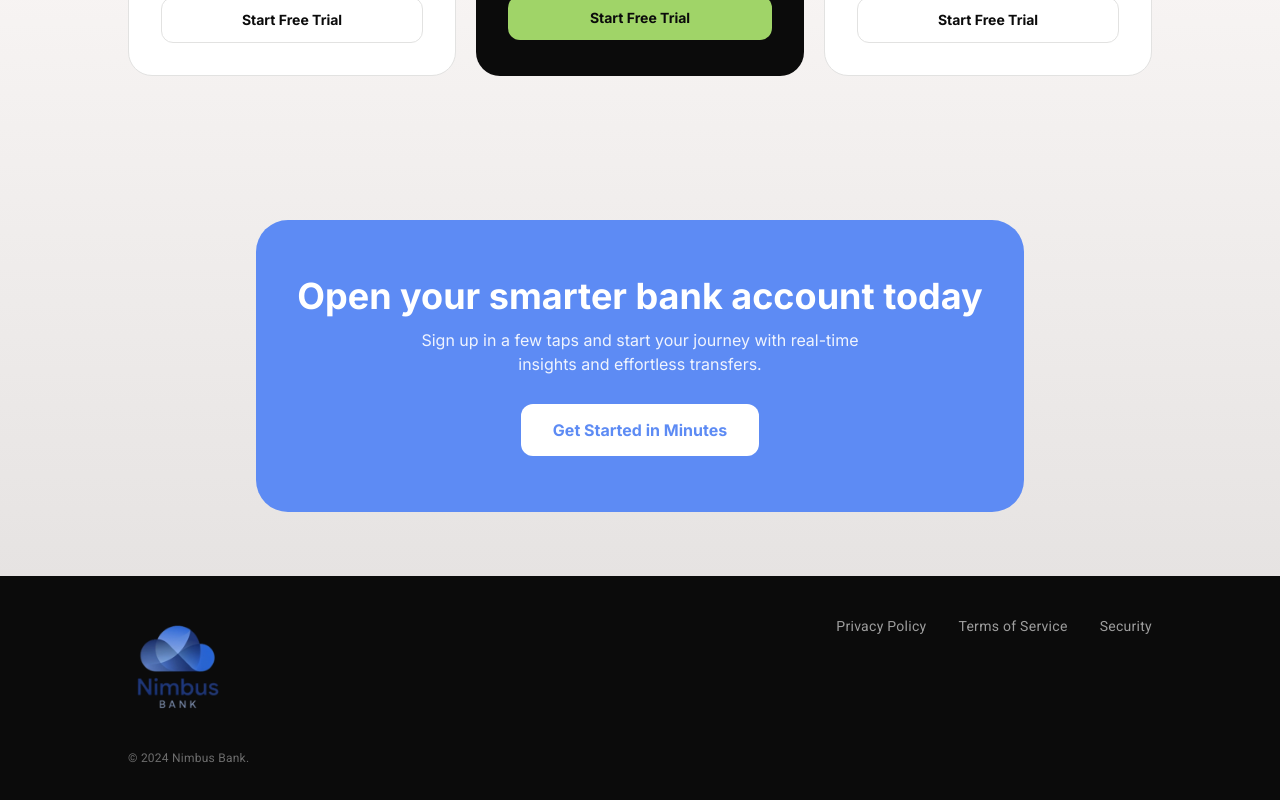
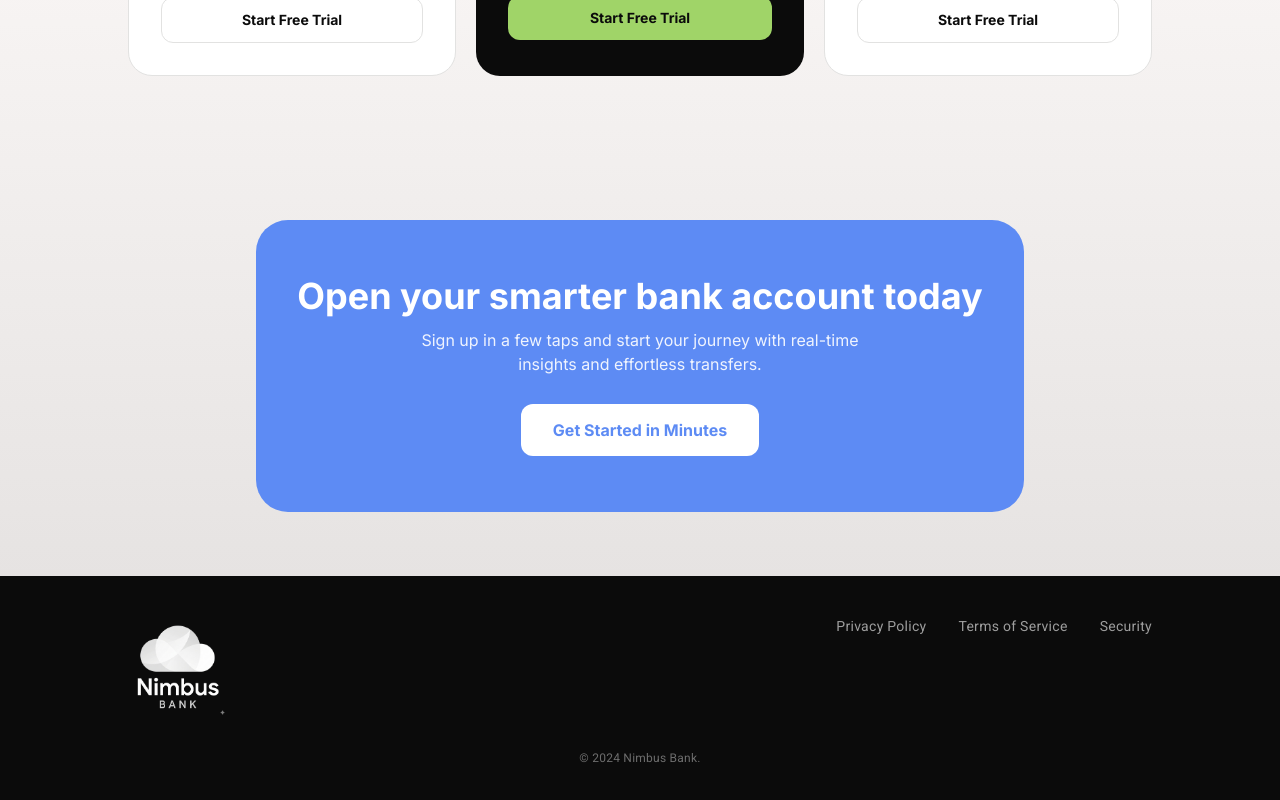
Before and after one commit to aceygram/Nimbus-Bank, a React (Vite) app: page / in a window 1280 px wide. Shown: the part 2586-3386 px from the top of the page. Built offline with nearby package versions, Linux system fonts and the light colour scheme; no server answers.

Commit message:
adjusted the loading logo for the dashboard page

```diff
--- a/src/pages/Dashboard.jsx
+++ b/src/pages/Dashboard.jsx
@@ -121,7 +121,7 @@ export default function Dashboard() {
 
   if (loading) {
     return (
-      <div className="min-h-screen flex items-center justify-center text-slate text-sm">
+      <div className="min-h-dvh w-full flex flex-col items-center justify-center text-slate text-sm">
         <img src={logoImg} alt="Nimbus Bank Logo" className="w-30 h-30 animate-pulse"/>
         <MobileTabBar active="dashboard" />
       </div>
--- a/src/pages/Home.jsx
+++ b/src/pages/Home.jsx
@@ -2,6 +2,7 @@ import { Link } from "react-router-dom";
 import Navbar from "../components/Navbar";
 import DashboardPreview from "../components/DashboardPreview";
 import logoImg from '../assets/Nimbus-logo.png';
+import logoImgInv from '../assets/Nimbus-Bank-inverse.png';
 
 const FEATURES = [
   {
@@ -215,15 +216,15 @@ export default function Home() {
       <footer className="bg-ink px-6 py-10">
         <div className="max-w-5xl mx-auto flex flex-col sm:flex-row justify-between gap-6">
           <div>
-            <img src={logoImg} alt="Nimbus Bank Logo" className="w-25 h-auto block mx-auto" />
+            <img src={logoImgInv} alt="Nimbus Bank Logo" className="w-25 h-auto block mx-auto" />
           </div>
-          <div className="flex gap-8 num text-sm text-white/60">
+          <div className="flex justify-center gap-8 num text-sm text-white/60">
             <span>Privacy Policy</span>
             <span>Terms of Service</span>
             <span>Security</span>
           </div>
         </div>
-        <p className="num text-white/40 text-xs mt-8 max-w-5xl mx-auto">© 2024 Nimbus Bank.</p>
+        <p className="num flex justify-center text-white/40 text-xs mt-8 max-w-5xl mx-auto">© 2024 Nimbus Bank.</p>
       </footer>
     </div>
   );
```
